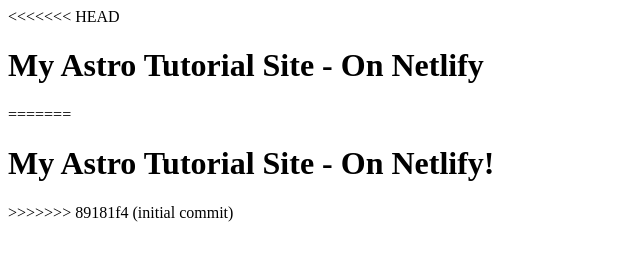
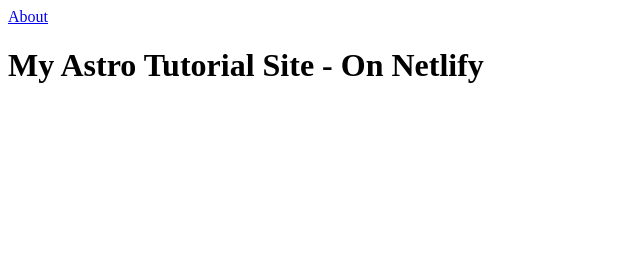
Before and after one commit to kengregson/astro_tutorial, an Astro site: page / in a window 1280 px wide. Shown: the whole page, without its empty margins (0-640 px from the left). Built offline with nearby package versions, Linux system fonts and the light colour scheme; Astro itself is replaced by a stand-in of ours.

Commit message:
add navigation links

```diff
--- a/src/pages/about.astro
+++ b/src/pages/about.astro
@@ -11,6 +11,7 @@
 		<title>Astro</title>
 	</head>
 	<body>
+        <a href="/">Home</a>
 		<h1>My Astro Site</h1>
         <h2>My Astro Tutorial Site - On Netlify!</h2>
 
--- a/src/pages/index.astro
+++ b/src/pages/index.astro
@@ -11,10 +11,8 @@
 		<title>Astro</title>
 	</head>
 	<body>
-<<<<<<< HEAD
+		<a href="/about/">About</a>
+
 		<h1>My Astro Tutorial Site - On Netlify</h1>
-=======
-		<h1>My Astro Tutorial Site - On Netlify!</h1>
->>>>>>> 89181f4 (initial commit)
 	</body>
 </html>
```
